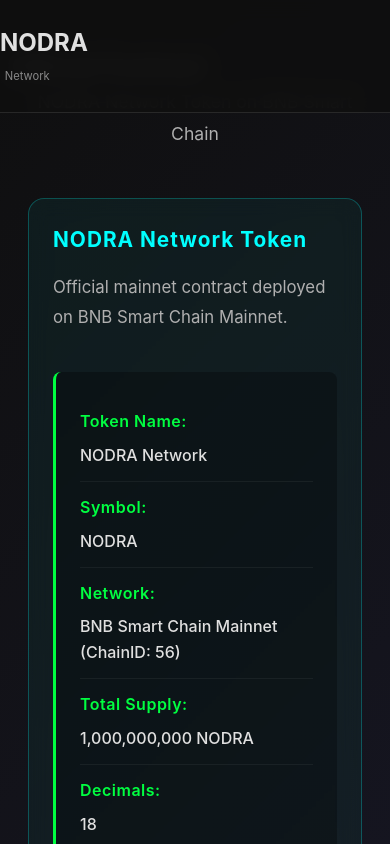
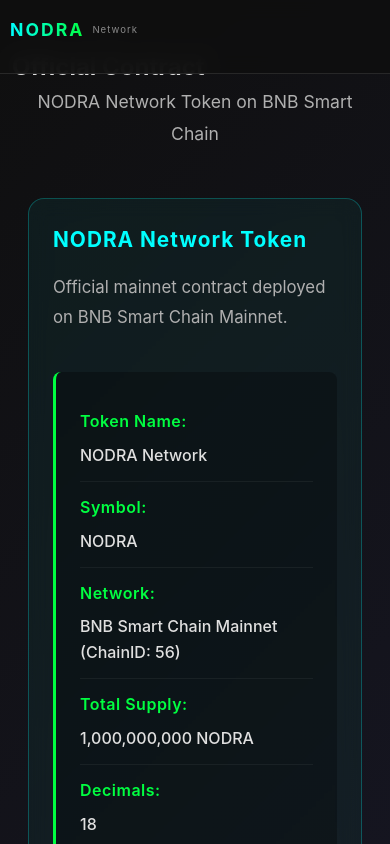
Before and after one commit to nodraproject-code/nodra-network, an Angular app: page / in a window 390 px wide. Shown: the top 844 px of the page. Built offline with nearby package versions, Linux system fonts and the light colour scheme.

Commit message:
Fix navbar spacing and responsiveness - consistent centering, improved mobile layout

```diff
--- a/src/app/app.component.css
+++ b/src/app/app.component.css
@@ -47,6 +47,8 @@
 .navbar {
     position: fixed;
     top: 0;
+    left: 0;
+    right: 0;
     width: 100%;
     background: rgba(15, 15, 15, 0.95);
     backdrop-filter: blur(10px);
@@ -56,18 +58,26 @@
 }
 
 .navbar-container {
-    max-width: 1200px;
+    width: min(100% - 32px, 1180px);
     margin: 0 auto;
-    padding: 0 2rem;
     display: flex;
     justify-content: space-between;
     align-items: center;
 }
 
 .logo {
+    display: flex;
+    align-items: center;
+    gap: 0.5rem;
+    flex-shrink: 0;
+}
+
+.logo h1 {
     font-size: 1.5rem;
     font-weight: 700;
     letter-spacing: 2px;
+    margin: 0;
+    padding: 0;
 }
 
 .logo-text {
@@ -80,12 +90,14 @@
 .logo-subtitle {
     font-size: 0.7rem;
     color: #888;
-    margin-left: 0.3rem;
+    letter-spacing: 1px;
+    white-space: nowrap;
 }
 
 .nav-links {
     display: flex;
     gap: 2.5rem;
+    margin-left: auto;
 }
 
 .nav-link {
@@ -93,6 +105,7 @@
     color: #e0e0e0;
     transition: color 0.3s ease;
     position: relative;
+    white-space: nowrap;
 }
 
 .nav-link::after {
@@ -114,15 +127,85 @@
     color: #00ffff;
 }
 
+/* Tablet (768px and below) */
 @media (max-width: 768px) {
+    .navbar {
+        padding: 1.2rem 0;
+    }
+
+    .navbar-container {
+        width: min(100% - 24px, 100%);
+    }
+
+    .logo h1 {
+        font-size: 1.3rem;
+    }
+
+    .logo-subtitle {
+        font-size: 0.65rem;
+    }
+
     .nav-links {
-        gap: 1rem;
-        font-size: 0.9rem;
+        gap: 1.5rem;
+        font-size: 0.85rem;
     }
-    .navbar-container {
-        padding: 0 1rem;
+
+    .nav-link {
+        font-size: 0.85rem;
     }
 }
+
+/* Mobile (480px and below) */
+@media (max-width: 480px) {
+    .navbar {
+        padding: 1rem 0;
+    }
+
+    .navbar-container {
+        width: min(100% - 20px, 100%);
+        flex-wrap: wrap;
+    }
+
+    .logo {
+        order: 1;
+        width: 100%;
+        margin-bottom: 0.8rem;
+    }
+
+    .logo h1 {
+        font-size: 1.1rem;
+    }
+
+    .logo-subtitle {
+        font-size: 0.6rem;
+    }
+
+    .nav-links {
+        order: 2;
+        width: 100%;
+        gap: 0.8rem;
+        flex-wrap: wrap;
+        justify-content: flex-start;
+    }
+
+    .nav-link {
+        font-size: 0.75rem;
+        padding: 0.4rem 0.8rem;
+        border: 1px solid rgba(0, 255, 255, 0.2);
+        border-radius: 4px;
+        transition: all 0.3s ease;
+    }
+
+    .nav-link:hover {
+        border-color: rgba(0, 255, 255, 0.5);
+        background: rgba(0, 255, 255, 0.05);
+    }
+
+    .nav-link::after {
+        display: none;
+    }
+}
+
 
 
 /* HERO SECTION */
--- a/src/app/app.component.html
+++ b/src/app/app.component.html
@@ -3,9 +3,9 @@
 
 <!-- NAVIGATION BAR -->
 <nav class="navbar">
-    <div class="nav-container">
-        <div class="nav-logo">
-            <h1>NODRA</h1>
+    <div class="navbar-container">
+        <div class="logo">
+            <h1 class="logo-text">NODRA</h1>
             <span class="logo-subtitle">Network</span>
         </div>
         <div class="nav-links">
```
